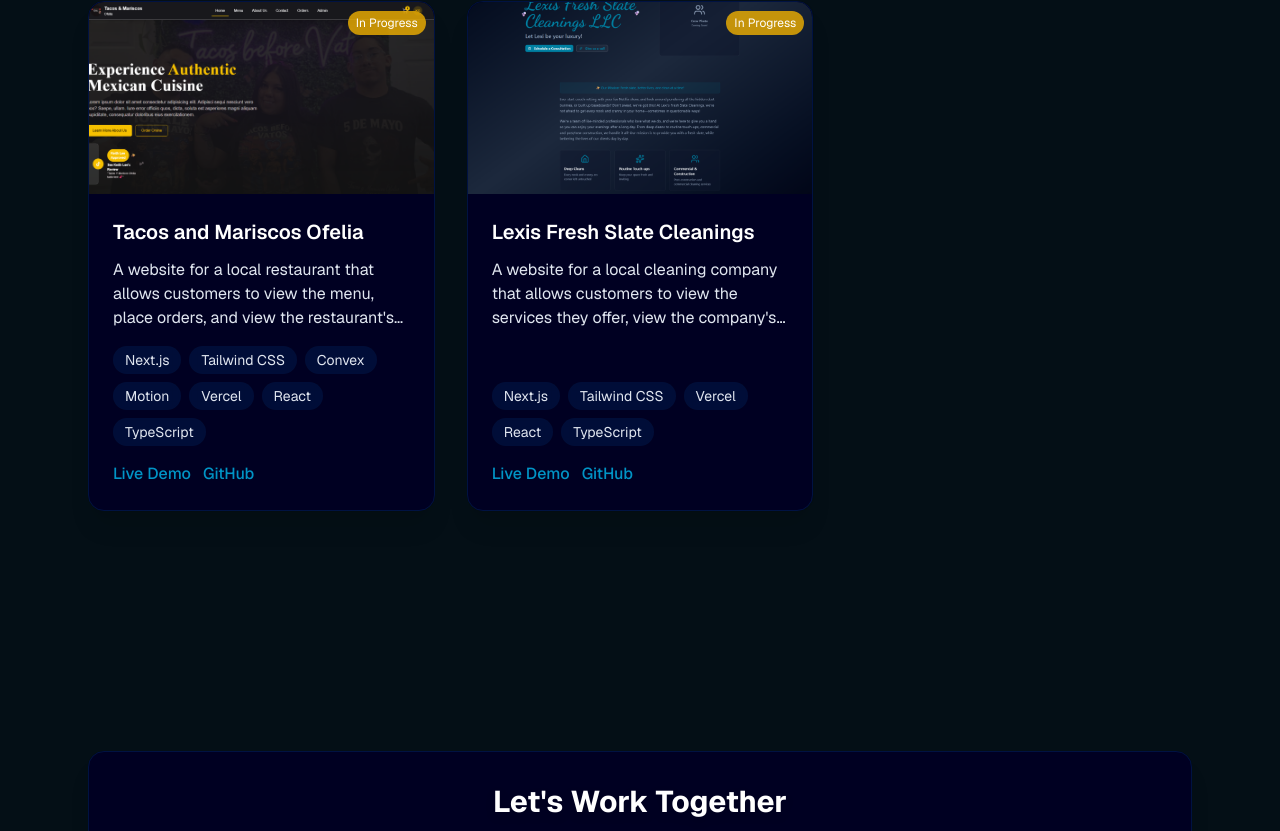
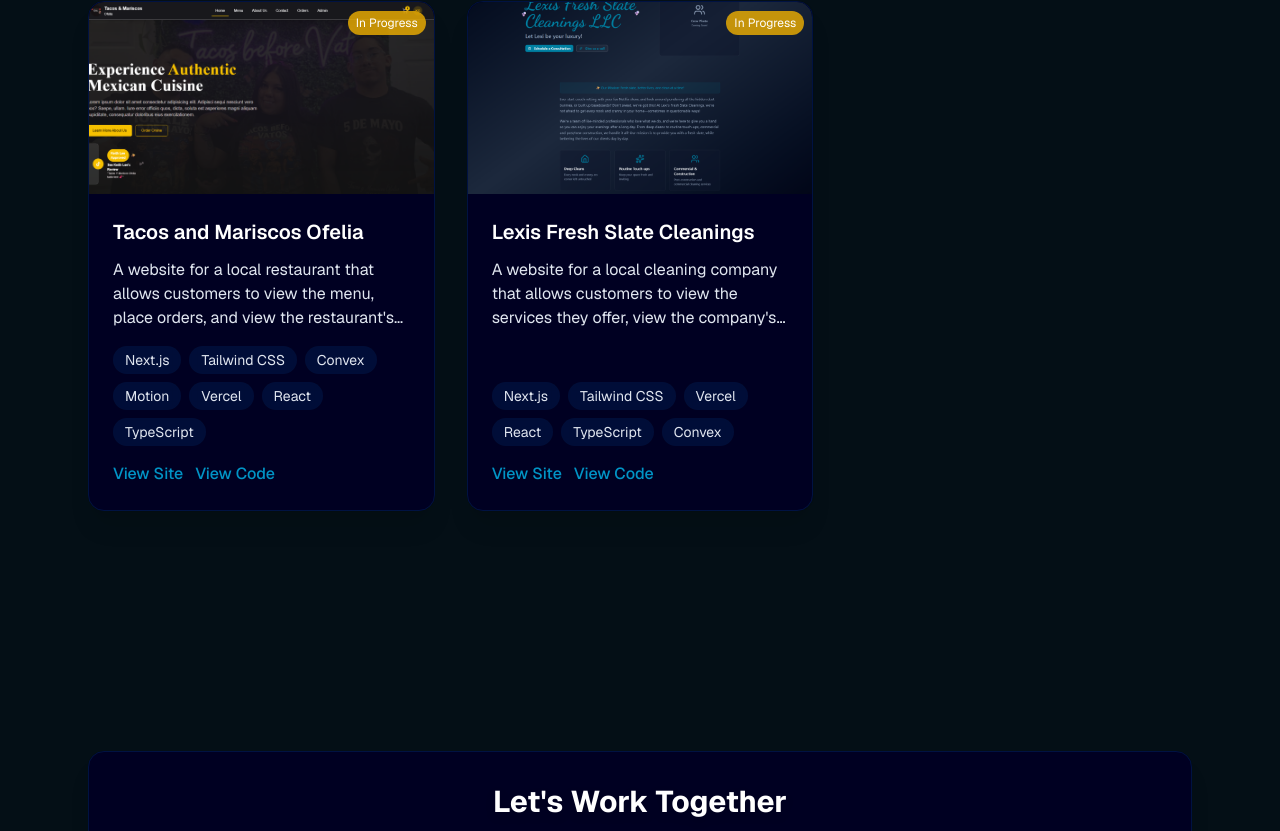
Before and after one commit to kgreer0210/kyle-portfolio-project, a Next.js app: page / in a window 1280 px wide. Shown: the part 1969-2800 px from the top of the page. Built offline with nearby package versions, Linux system fonts and the light colour scheme.

Commit message:
Updated Project Section

```diff
--- a/src/components/Projects.tsx
+++ b/src/components/Projects.tsx
@@ -49,6 +49,7 @@
         "Vercel",
         "React",
         "TypeScript",
+        "Convex",
       ],
       liveUrl: "https://lexis-fresh-slate-cleanings.vercel.app/",
       githubUrl: "https://github.com/kgreer0210/lexis-fresh-slate-cleanings",
@@ -197,7 +198,7 @@
                     whileHover={{ scale: 1.1, x: 5 }}
                     whileTap={{ scale: 0.95 }}
                   >
-                    Live Demo
+                    View Site
                   </motion.a>
                 )}
                 {project.githubUrl && (
@@ -209,7 +210,7 @@
                     whileHover={{ scale: 1.1, x: 5 }}
                     whileTap={{ scale: 0.95 }}
                   >
-                    GitHub
+                    View Code
                   </motion.a>
                 )}
               </motion.div>
```
